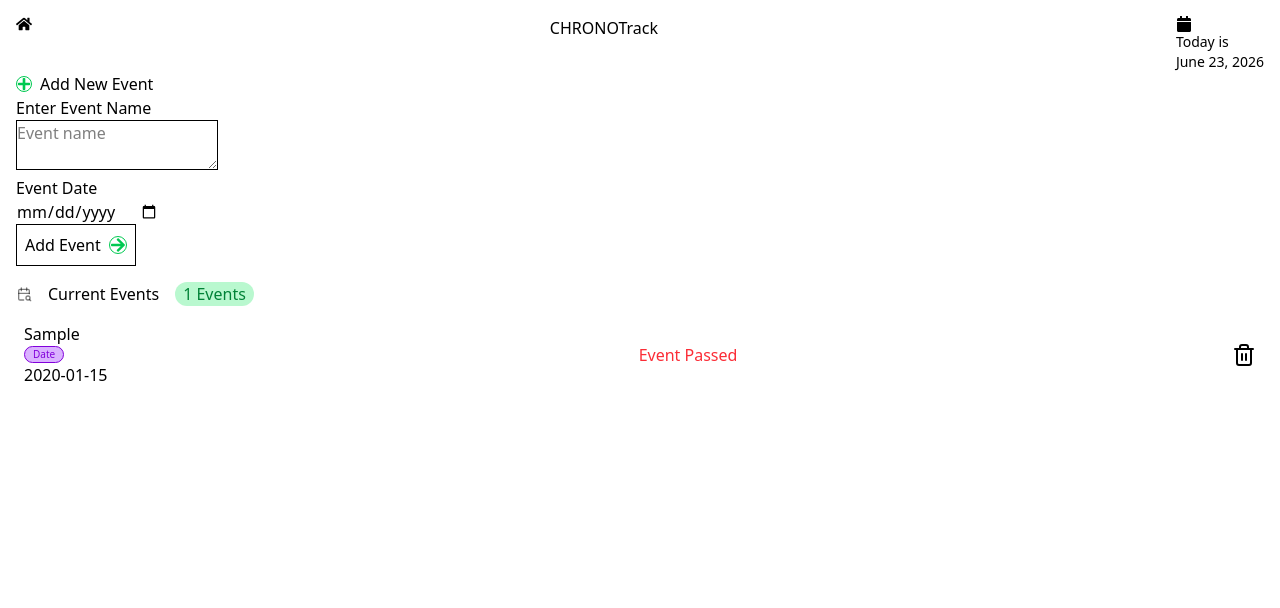
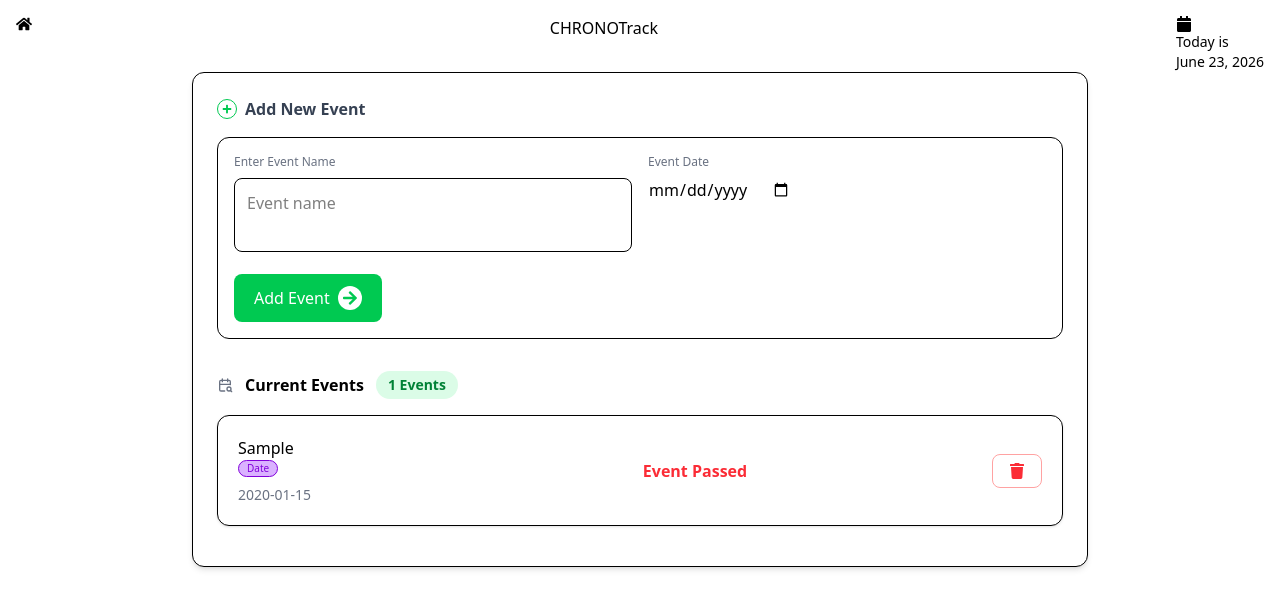
Before and after one commit to fortunetony657-png/Event_tracker, a React (Vite) app: page /EventTracker in a window 1280 px wide. Both pictures are taken after typing "Sample", "2020-01-15" into the empty fields and a click on the button "Add Event". Shown: the top 608 px of the page. Built offline with nearby package versions, Linux system fonts and the light colour scheme.

Commit message:
origin/master

```diff
--- a/src/Components/AddEvents.jsx
+++ b/src/Components/AddEvents.jsx
@@ -1,7 +1,6 @@
 import { useState } from "react";
-import { FaPlus, FaArrowRight } from "react-icons/fa";
+import { FaPlus, FaArrowRight, FaTrash } from "react-icons/fa";
 import { TbCalendarSearch } from "react-icons/tb";
-import { Trash } from "lucide-react";
 function AddEvents(){
     const [name, setName] = useState("");
     const [date, setDate] = useState("");
@@ -32,80 +31,83 @@ function makingExpand(id){
     setExpand(expand === id ? null : id)
 };
     return(
-        <section>
-            <div className="flex items-center gap-2">
-                <span> <FaPlus className="border-1 border-green-500 rounded-full text-green-500" /></span>
-                <span>
+        <section className="max-w-4xl mx-auto bg-white rounded-xl shadow-md p-6 border">
+            <div className="flex items-center gap-2 mb-4">
+                <span> <FaPlus className="border border-green-500 rounded-full text-green-500 p-1 text-xl" /></span>
+                <span className="font-semibold text-gray-700">
                     Add New Event
                 </span>
             </div>
-            <form onSubmit={handleSubmit}>
-                <div className="">
+            <form
+            onSubmit={handleSubmit}
+            className=" bg-white border rounded-xl p-4">
+                <div className="grid md:grid-cols-2 gap-4">
                     <div>
-                        <p>Enter Event Name</p>
+                        <p className="text-xs text-gray-500 mb-2">Enter Event Name</p>
                         <textarea
                             value={name}
                             onChange={(e) => setName(e.target.value)}
-                            className="border-1"
+                            className="w-full border rounded-lg p-3 resize-none focus:outline-none focus:ring-2 focus:ring-green-400"
                             placeholder="Event name"
                         ></textarea>
                     </div>
                     <div>
-                        <p>Event Date</p>
+                        <p className="text-xs text-gray-500 mb-2">Event Date</p>
                         <div>
                             <input type="date" value={date} onChange={(e) => setDate(e.target.value)} />
                         </div>
                     </div>
                 </div>
-                <button type="submit" className="border-1 flex gap-2 p-2 items-center">
+                <button type="submit" className="mt-4 bg-green-500 hover:bg-green-600 text-white px-5 py-3 rounded-lg flex items-center gap-2">
                     Add Event
-                    <span className="border-1 border-green-500 rounded-full text-green-500">
+                    <span className="bg-white text-green-500 rounded-full p-1">
                         <FaArrowRight />
                     </span>
                 </button>
             </form>
 
-            <div className="mt-4">
-                <h3 className="flex items-center gap-4">
-                    <span className="font-[100] text-black/50">
+            <div className="mt-8">
+                <h3 className="flex items-center gap-3 font-semibold">
+                    <span className="text-gray-500">
                         <TbCalendarSearch />
                     </span>
                     Current Events
-                    <span className="text-green-700 bg-green-200 px-2 font-[500] rounded-full">
+                    <span className="text-green-700 bg-green-100 px-3 py-1 text-sm rounded-full">
                         {events.length} Events
                     </span>
                 </h3>
                 <div>
                     {events.map((ev) => (
-                        <div key={ev.id} className="flex justify-between items-center p-2 my-2">
-                            <div className=" w-30 break-words">
+                        <div key={ev.id} className="flex justify-between items-center border rounded-xl p-5 my-4 shadow-sm hover:shadow-md transition">
+                            <div className="w-40">
                                 <h2 onClick={()=> makingExpand(ev.id)}
                                     className={`cursor-pointer ${expand === ev.id ? "" : "line-clamp-1"}`}
                                     >
                                     {ev.name}
                                 </h2>
-                                <p className="text-[10px] text-purple-700 bg-purple-300 border-1 border-purple-700 px-2 font-[500] rounded-full w-fit">
+                                <p className="text-[10px] text-purple-700 bg-purple-300 border border-purple-700 px-2 font-medium rounded-full w-fit">
                                     Date
                                 </p>
-                                <p>
+                                <p className="text-sm text-gray-500 mt-2">
                                     {ev.date}
                                 </p>
                             </div>
 
                             <div>
                                     {gettingRemainingDays(ev.date) > 0 ? (
-                                        <div className="flex flex-col text-blue-700 justify-center items-center">
-                                            <p>{gettingRemainingDays(ev.date)}</p>
-                                            <p className="text-black">Days left</p>
+                                        <div className="flex flex-col justify-center items-center">
+                                            <p className="text-4xl font-bold text-blue-600">{gettingRemainingDays(ev.date)}</p>
+                                            <p className="text-[10px] text-gray-400 uppercase">Days left</p>
                                         </div>
                                     ) : (
-                                        <span className="text-red-500">Event Passed</span>
+                                        <span className="text-red-500 font-semibold">Event Passed</span>
                                     )}
 
                             </div>
                             <div>
-                                <div onClick={() => deleteEvent(ev.id)}>
-                                    <Trash />
+                                <div onClick={() => deleteEvent(ev.id)}
+                                    className="cursor-pointer border border-red-300 text-red-500 rounded-lg px-4 py-2 hover:bg-red-50">
+                                    <FaTrash />
                                 </div>
                             </div>
                         </div>
--- a/src/Components/Home.jsx
+++ b/src/Components/Home.jsx
@@ -10,24 +10,24 @@ function Home(){
               return ()=> clearTimeout(timer)
           }, [])
           if(loading) {
-              return <div className="bg-black/30 h-screen flex justify-center items-center">
-                  <div className="border-1 h-20 w-20 border-purple-500 animate-spin"></div>
-                      <div className="text-[20px]">
+              return <div className="bg-black/20 h-screen flex flex-col justify-center items-center gap-4">
+                  <div className="h-16 w-16 rounded-full border-4 border-green-500 border-t-transparent animate-spin"></div>
+                      <div className="text-xl font-semibold text-gray-700">
                           Loading...
                       </div>
                   </div>
           };
     return (
-        <section className="text-center flex flex-col p-3 justify-center items-center gap-2 h-screen">
-            <div className="flex items-center justify-center animate-bounce">
-                <TbCalendarSearch className="text-[200px]"/>
+        <section className="min-h-screen bg-linear-to-b from-green-50 to-white flex flex-col justify-center items-center text-center px-6">
+            <div className="flex items-center justify-center animate-bounce mb-6">
+                <TbCalendarSearch className="text-[180px] text-green-500 drop-shadow-lg"/>
             </div>
-            <div>
-                <h1 className="mb-2 text-2xl font-[700]">ChronoTrack</h1>
-                <p>Welcome to chronTrack <br /> Where u can schedule Special occasion with ease, Stay organized and count down to cherished moments. </p>
+            <div className="max-w-lg">
+                <h1 className="mb-4 text-5xl font-bold text-gray-800">ChronoTrack</h1>
+                <p className="text-gray-600 leading-relaxed text-lg">Welcome to chronTrack <br /> Where u can schedule Special occasion with ease, Stay organized and count down to cherished moments. </p>
             </div>
             <Link to={"/EventTracker"}>
-                <button className="bg-black p-2 rounded-xl text-white ">
+                <button className="mt-8 bg-green-500 hover:bg-green-600 transition text-white px-8 py-3 rounded-xl font-semibold shadow-md">
                     View Event
                 </button>
             </Link>
```
